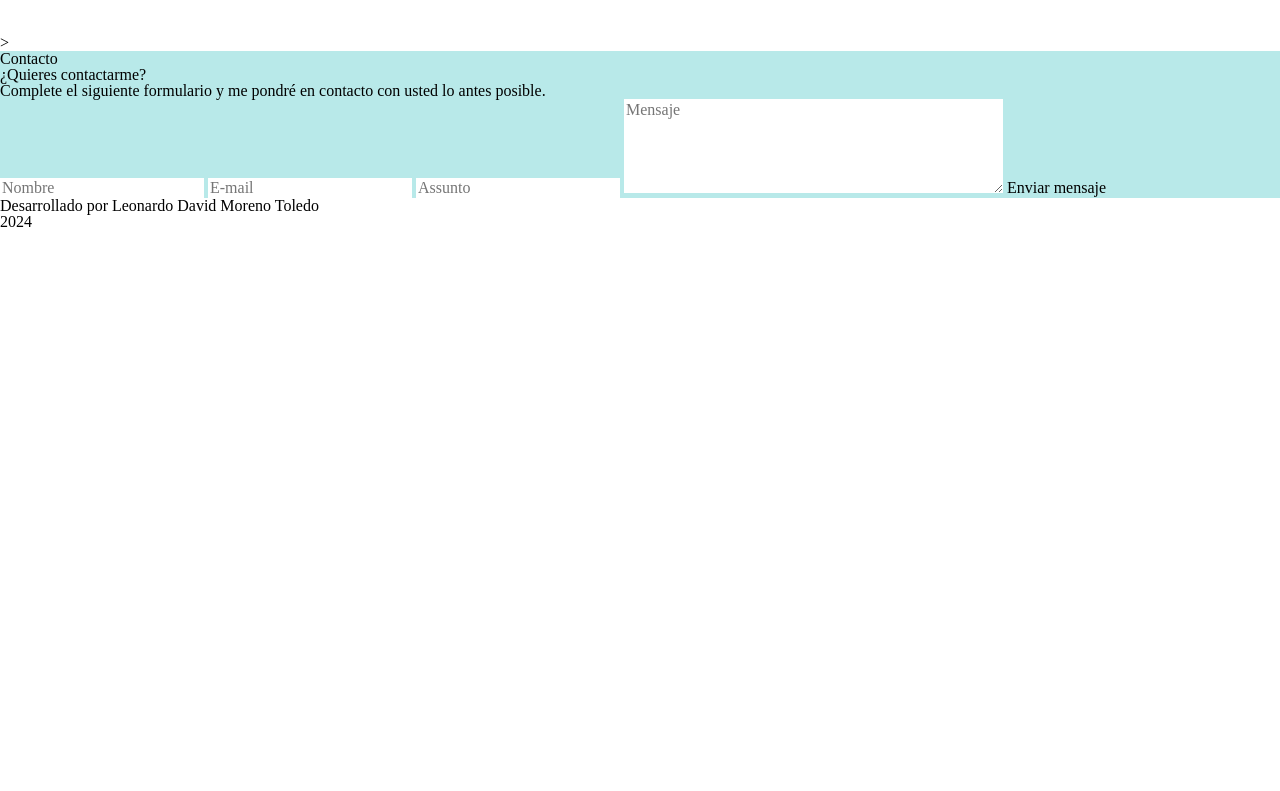
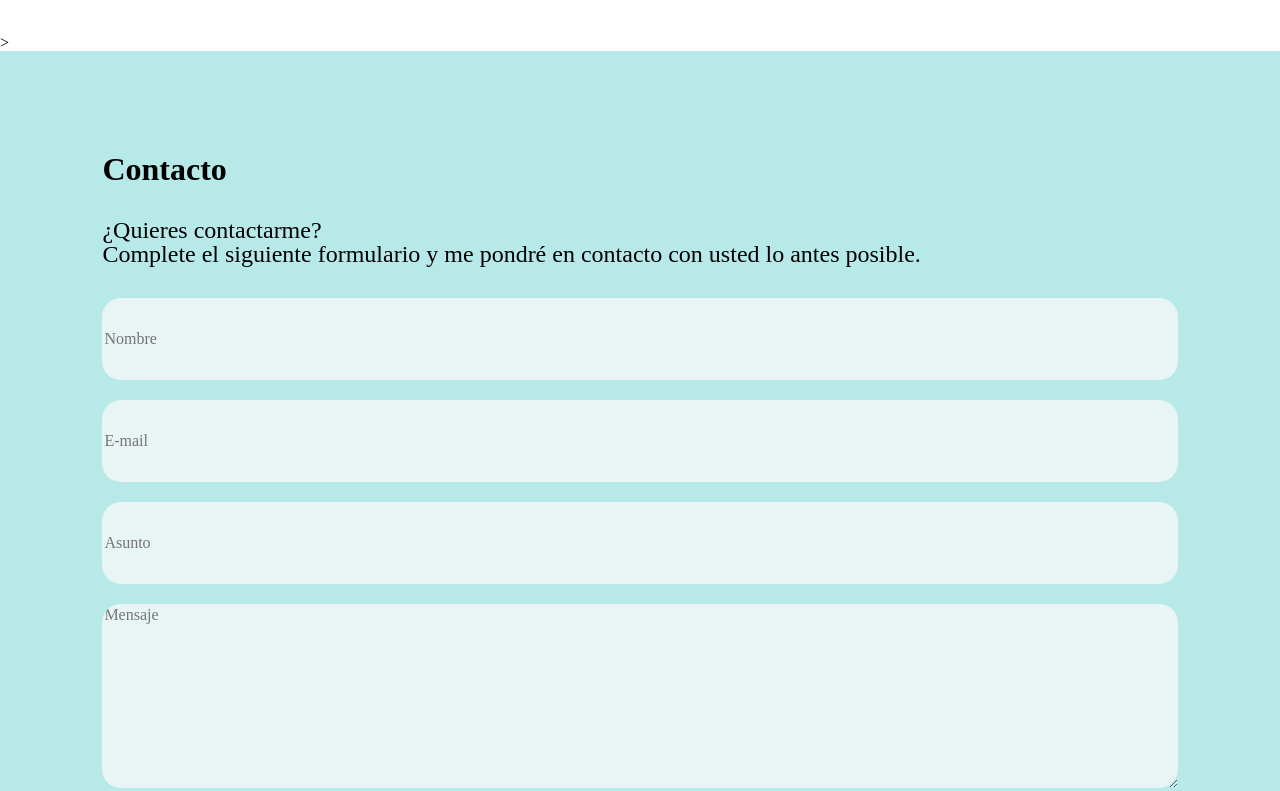
Before and after one commit to LeoMorTol98/MiPotafolio, a plain HTML site: page index.html in a window 1280 px wide. Shown: the part 3671-4462 px from the top of the page. Before the commit the page ends 3901 px from the top, so only its background shows below. Drawn offline with Linux system fonts and the light colour scheme.

Commit message:
Estilo de la seccion contacto y footer

```diff
--- a/index.html
+++ b/index.html
@@ -262,7 +262,7 @@
                         <form class="formcontato__form" name="form">
                             <input class="formcontato__input" type="text" name="nombre" placeholder="Nombre">
                             <input class="formcontato__input" type="email" name="email" placeholder="E-mail">
-                            <input class="formcontato__input" type="text" name="asunto" placeholder="Assunto">
+                            <input class="formcontato__input" type="text" name="asunto" placeholder="Asunto">
                             <textarea class="formcontato__textarea" rows="5" cols="40" id="mensagem" name="mensaje" placeholder="Mensaje"></textarea>
                             <button type="submit" class="formcontato__botao">Enviar mensaje</button>
                         </form>
--- a/style.css
+++ b/style.css
@@ -305,8 +305,74 @@
     background-color: #b8e9e9;
 }
 
+.formcontato__text{
+    display: flex;
+    flex-direction: column;
+    padding: 8%;
+}
+
 .formcontato--esquerda{
     display: none;
+}
+
+.formcontato__title{
+    padding-bottom: 3%;
+    font-weight: bolder;
+    font-size: xx-large;
+    text-align: start;
+}
+
+.formcontato__subtext{
+    font-weight: 500;
+    font-size: x-large;
+}
+
+.formcontato__form{
+    padding-top: 3%;
+    display: flex;
+    flex-direction: column;
+    gap: 20px;
+}
+
+.formcontato__input{
+    height: 80px;
+    background-color: #e9f4f4;
+    border-radius: 0.5cm;
+}
+
+.formcontato__textarea{
+    height: 180px;
+    background-color: #e9f4f4;
+    border-radius: 0.5cm;
+}
+
+.formcontato__botao{
+    width: 40%;
+    background-color: #5b2ab7;
+    border-style:groove;
+    align-items: center;
+    padding: 10px 10px;
+    color: #fffeff;
+    font-weight: bold;
+    border-color: #fffeff;
+}
+
+
+/*Estilo de la sección footer siguiendo la metologia mobile first*/
+
+.footer{
+    background-color: #7418a2;
+}
+
+.footer__rodape{
+    padding: 10%;
+    text-align: center;
+}
+
+.footer__rodape p{
+    font-weight: bold;
+    font-size: large;
+    color: #e9f4f4;
 }
 
 @media(min-width:834px){
@@ -434,4 +500,20 @@
     padding-bottom: 5%;
    }
 
+    .formcontato--esquerda{
+        display: flex;
+        padding: 5%;
+        padding-top: 8%;
+        padding-bottom: 8%;
+    }
+
+    .formcontato__contacto{
+        display: flex;
+        gap:10px;
+    }
+
+    .formcontato__text{
+        padding-left: 0%;
+    }
+
 }
```
